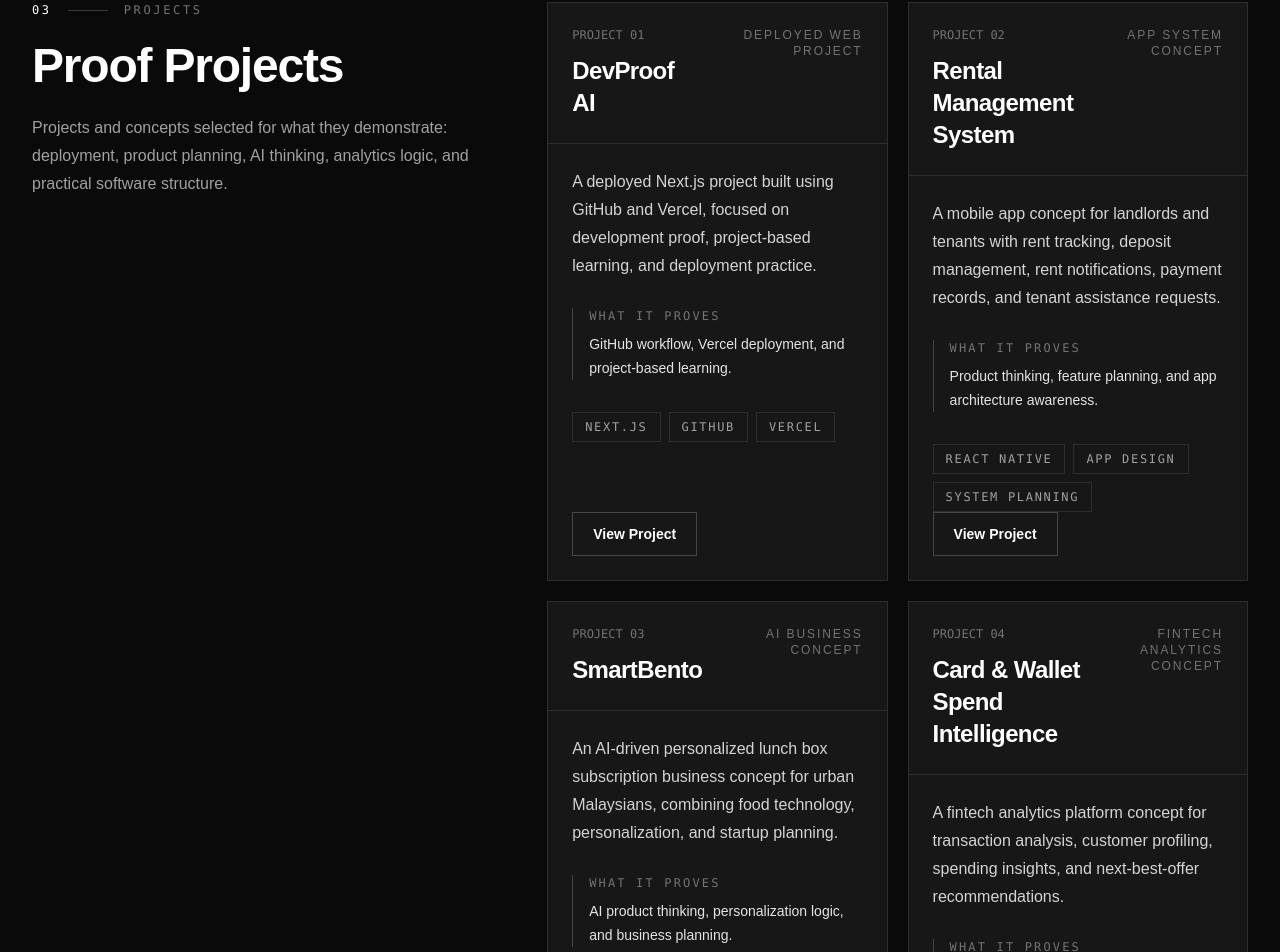
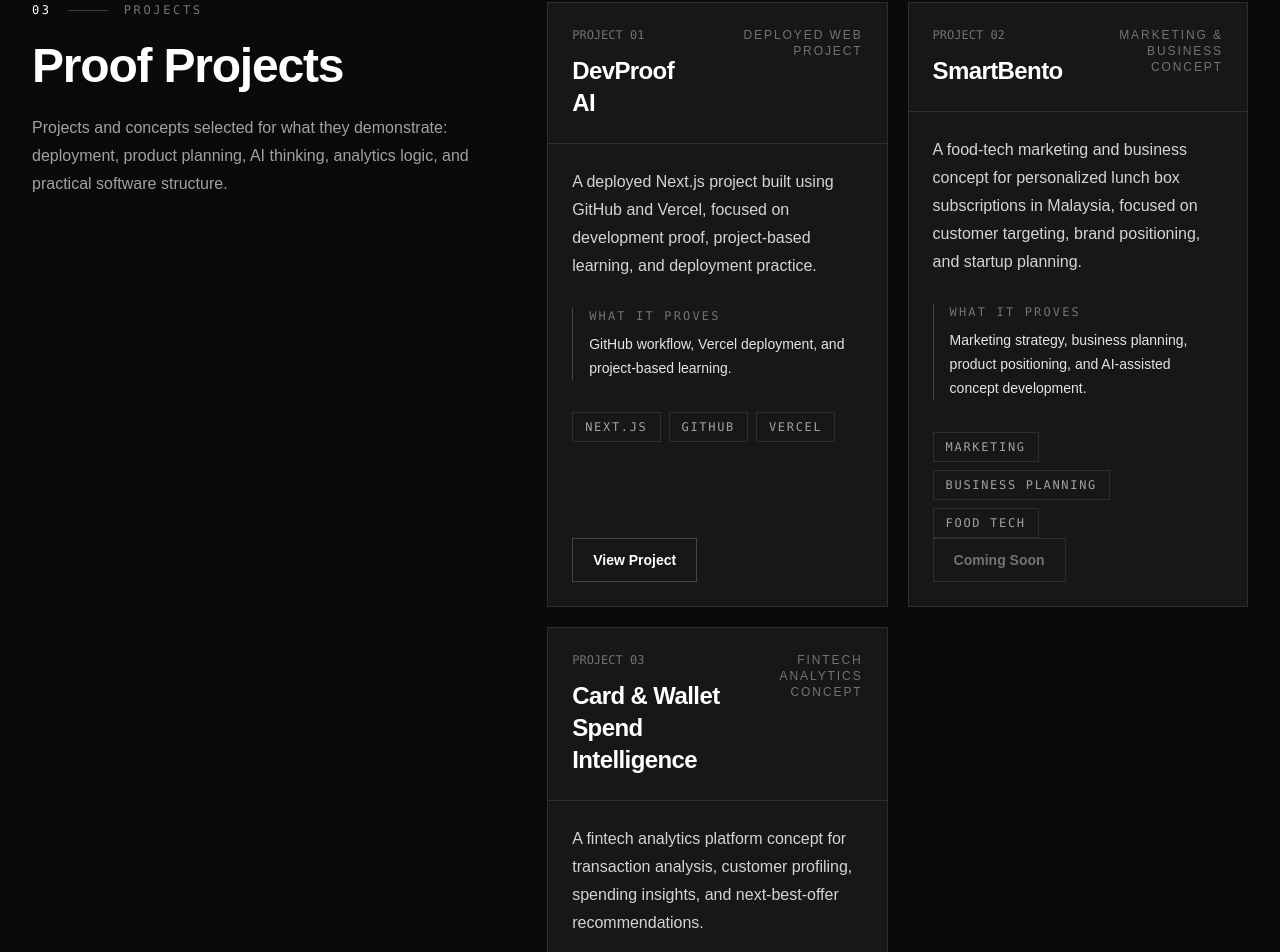
Before and after one commit to Hazik16/portfolio, a Next.js app: page / in a window 1280 px wide. Shown: the part 1451-2403 px from the top of the page. Built offline with nearby package versions, Linux system fonts and the light colour scheme.

Commit message:
Update portfolio projects and developer role

```diff
--- a/app/layout.tsx
+++ b/app/layout.tsx
@@ -4,7 +4,7 @@ import "./globals.css";
 export const metadata: Metadata = {
   title: "Hazik Nabi | Portfolio",
   description:
-    "Personal portfolio for Hazik Nabi, an AI and Software Engineering student based in Kuala Lumpur, Malaysia.",
+    "Personal portfolio for Hazik Nabi, an AI and software developer based in Kuala Lumpur, Malaysia.",
 };
 
 export default function RootLayout({
--- a/app/page.tsx
+++ b/app/page.tsx
@@ -40,27 +40,19 @@ const projects = [
       "A deployed Next.js project built using GitHub and Vercel, focused on development proof, project-based learning, and deployment practice.",
     proof: "GitHub workflow, Vercel deployment, and project-based learning.",
     tags: ["Next.js", "GitHub", "Vercel"],
-    href: "#",
-  },
-  {
-    title: "Rental Management System",
-    type: "App System Concept",
-    description:
-      "A mobile app concept for landlords and tenants with rent tracking, deposit management, rent notifications, payment records, and tenant assistance requests.",
-    proof:
-      "Product thinking, feature planning, and app architecture awareness.",
-    tags: ["React Native", "App Design", "System Planning"],
-    href: "#",
+    href: "https://devproof-ai-three.vercel.app/",
+    buttonText: "View Project",
+    isExternal: true,
   },
   {
     title: "SmartBento",
-    type: "AI Business Concept",
+    type: "Marketing & Business Concept",
     description:
-      "An AI-driven personalized lunch box subscription business concept for urban Malaysians, combining food technology, personalization, and startup planning.",
+      "A food-tech marketing and business concept for personalized lunch box subscriptions in Malaysia, focused on customer targeting, brand positioning, and startup planning.",
     proof:
-      "AI product thinking, personalization logic, and business planning.",
-    tags: ["AI Concept", "Business Planning", "Food Tech"],
-    href: "#",
+      "Marketing strategy, business planning, product positioning, and AI-assisted concept development.",
+    tags: ["Marketing", "Business Planning", "Food Tech"],
+    buttonText: "Coming Soon",
   },
   {
     title: "Card & Wallet Spend Intelligence",
@@ -70,7 +62,7 @@ const projects = [
     proof:
       "Data analytics thinking, customer profiling, and machine learning use-case design.",
     tags: ["Data Analytics", "Fintech", "Machine Learning"],
-    href: "#",
+    buttonText: "Coming Soon",
   },
 ];
 
@@ -163,7 +155,7 @@ export default function Home() {
             Hazik Nabi
           </h1>
           <p className="mt-8 max-w-3xl text-2xl font-medium leading-tight text-neutral-100 sm:text-4xl">
-            AI student building practical software systems.
+            AI & Software Developer building practical software systems.
           </p>
           <p className="mt-7 max-w-2xl text-base leading-8 text-neutral-400 sm:text-lg">
             I am focused on machine learning, web development, deployment
@@ -202,7 +194,7 @@ export default function Home() {
         number="02"
         label="Stack"
         title="Current Stack"
-        intro="A working inventory of the languages, frameworks, AI concepts, and deployment tools I am using to turn study into shipped proof."
+        intro="A working inventory of the languages, frameworks, AI concepts, and deployment tools I am using to turn ideas into shipped proof."
       >
         <div className="grid gap-px overflow-hidden border border-white/10 bg-white/10 md:grid-cols-2 lg:grid-cols-4">
           {stackGroups.map((group) => (
@@ -275,12 +267,20 @@ export default function Home() {
                     </li>
                   ))}
                 </ul>
-                <a
-                  href={project.href}
-                  className="mt-auto inline-flex h-11 w-fit items-center justify-center border border-white/20 px-5 text-sm font-semibold text-white transition-colors hover:border-white hover:bg-white hover:text-neutral-950"
-                >
-                  View Project
-                </a>
+                {project.href ? (
+                  <a
+                    href={project.href}
+                    target={project.isExternal ? "_blank" : undefined}
+                    rel={project.isExternal ? "noreferrer" : undefined}
+                    className="mt-auto inline-flex h-11 w-fit items-center justify-center border border-white/20 px-5 text-sm font-semibold text-white transition-colors hover:border-white hover:bg-white hover:text-neutral-950"
+                  >
+                    {project.buttonText}
+                  </a>
+                ) : (
+                  <span className="mt-auto inline-flex h-11 w-fit items-center justify-center border border-white/10 px-5 text-sm font-semibold text-neutral-500">
+                    {project.buttonText}
+                  </span>
+                )}
               </div>
             </article>
           ))}
```
